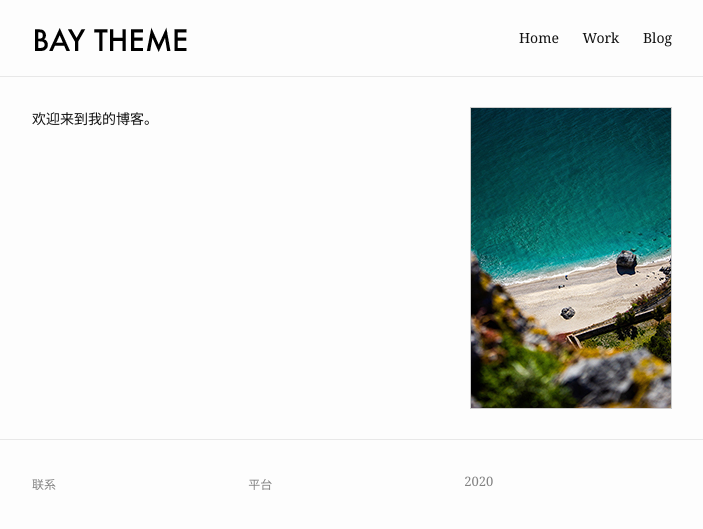
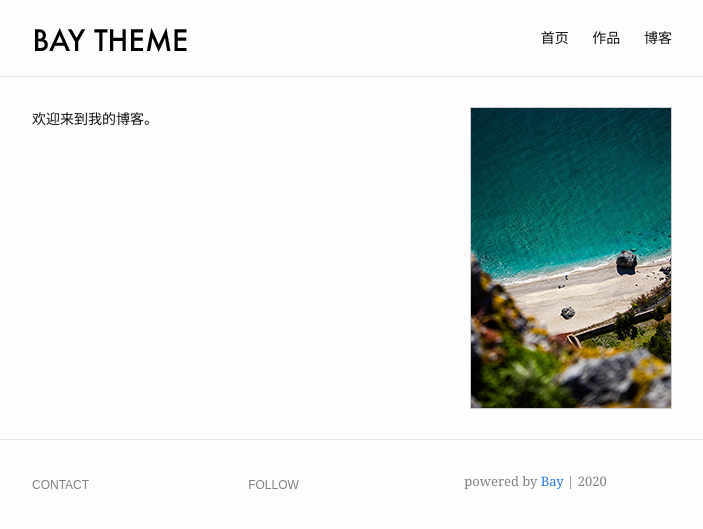
Before and after one commit to ExcellentTim/ExcellentTim.github.io, a Jekyll site: the page built from index.md, in a window 1280 px wide. Shown: the top 529 px of the page, without its empty margins (288-991 px from the left). Built offline with Jekyll 4.4.1, drawn with Linux system fonts in a browser that asks for light colours.

Commit message:
updata my blog

```diff
--- a/_config.yml
+++ b/_config.yml
@@ -11,10 +11,12 @@ google_analytics: "UA-121636368-3"
 
 header:
   pages:
-    - name: Home
+    - name: 首页
       slug: /
-    - name: Work
-    - name: Blog
+    - name: 作品
+      slug: /work
+    - name: 博客
+      slug: /blog
 
 footer:
   show_powered_by: true
--- a/_includes/footer.html
+++ b/_includes/footer.html
@@ -2,7 +2,7 @@
   <div class="wrapper">
     <div class="footer-col-wrapper">
       <div class="footer-col footer-col-1 social-links">
-        <h4>联系</h4>
+        <h4>CONTACT</h4>
 
         {% for contact in site.footer.contact %}
 
@@ -22,7 +22,7 @@
       </div>
 
       <div class="footer-col footer-col-2 social-links">
-        <h4>平台</h4>
+        <h4>FOLLOW</h4>
 
         {% for follow in site.footer.follow %}
         <span class="wrap-link">
@@ -49,7 +49,7 @@
       {% if site.footer.show_powered_by == true %}
       <div class="footer-col footer-col-3 powered-by">
         <p>
-          {{ 'now' | date: "%Y" }}
+          powered by <a href="https://github.com/eliottvincent/bay">Bay</a> | {{ 'now' | date: "%Y" }}
         </p>
       </div>
       {% endif %}
```
